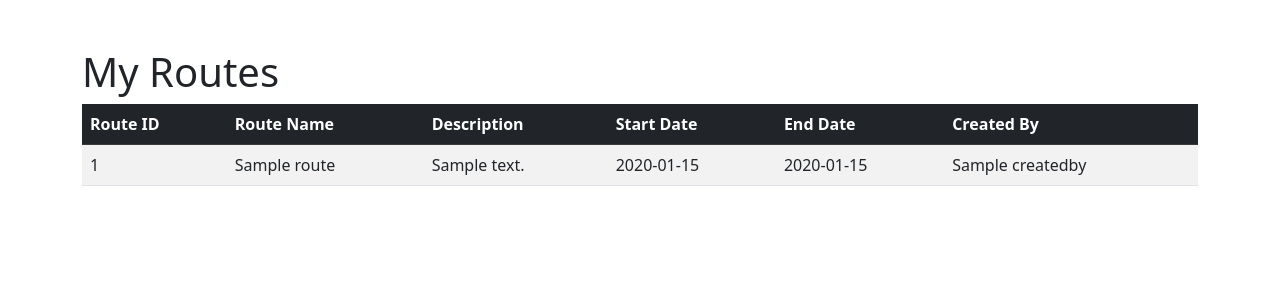
After one commit to bpvyz/TripPy, a Python web app: template Kod/templates/show_my_routes.html in a window 1280 px wide. The commit adds this page. Shown: the top 300 px of the page. Run offline with Jinja, Linux system fonts and the light colour scheme; the template is opened without the code that fills it: most values are stand-ins (such as "Sample title", 1, 10 or a date in 2020).

Commit message:
show my routes

```diff
--- a/Kod/app.py
+++ b/Kod/app.py
@@ -1,5 +1,5 @@
 from init import create_app
-from routes import login, logout, register, verify, putnik_dashboard, vlasnik_dashboard, admin_dashboard, logout, add_route, show_all_routes
+from routes import login, logout, register, verify, putnik_dashboard, vlasnik_dashboard, admin_dashboard, logout, add_route, show_all_routes, show_my_routes
 
 app = create_app()
 
@@ -14,6 +14,8 @@ app.add_url_rule('/vlasnik_dashboard', 'vlasnik_dashboard', vlasnik_dashboard, m
 app.add_url_rule('/admin_dashboard', 'admin_dashboard', admin_dashboard, methods=['GET', 'POST'])
 app.add_url_rule('/add_route', 'add_route', add_route, methods=['GET', 'POST'])
 app.add_url_rule('/show_all_routes', 'show_all_routes', show_all_routes, methods=['GET'])
+app.add_url_rule('/show_my_routes', 'show_my_routes', show_my_routes, methods=['GET'])
+
 
 if __name__ == '__main__':
     app.run(debug=True)
--- a/Kod/templates/putnik.html
+++ b/Kod/templates/putnik.html
@@ -80,7 +80,7 @@
       <div class="route-box">
         <h3>Pregled maršruta</h3>
         <button class="btn btn-primary"onclick="location.href='show_all_routes'">Prikazi sve maršrute </button>
-        <button class="btn btn-primary">Prikazi moje maršrute </button>
+        <button class="btn btn-primary"onclick="location.href='show_my_routes'">Prikazi moje maršrute </button>
       </div>
     </div>
     <div class="col-md-6">
--- /dev/null
+++ b/Kod/templates/show_my_routes.html
@@ -0,0 +1,42 @@
+<!DOCTYPE html>
+<html lang="en">
+<head>
+    <meta charset="UTF-8">
+    <meta name="viewport" content="width=device-width, initial-scale=1.0">
+    <title>My Routes</title>
+    <link href="https://cdn.jsdelivr.net/npm/bootstrap@5.3.0/dist/css/bootstrap.min.css" rel="stylesheet">
+</head>
+<body>
+    <div class="container mt-5">
+        <h1>My Routes</h1>
+        <div class="table-responsive">
+            <table class="table table-striped table-hover">
+                <thead class="table-dark">
+                    <tr>
+                        <th>Route ID</th>
+                        <th>Route Name</th>
+                        <th>Description</th>
+                        <th>Start Date</th>
+                        <th>End Date</th>
+                        <th>Created By</th>
+                    </tr>
+                </thead>
+                <tbody>
+                    {% for route in routes %}
+                    <tr>
+                        <td>{{ route.routeid }}</td>
+                        <td>{{ route.routename }}</td>
+                        <td>{{ route.description }}</td>
+                        <td>{{ route.startdate.strftime('%Y-%m-%d') if route.startdate else 'N/A' }}</td>
+                        <td>{{ route.enddate.strftime('%Y-%m-%d') if route.enddate else 'N/A' }}</td>
+                        <td>{{ route.createdby }}</td>
+                    </tr>
+                    {% endfor %}
+                </tbody>
+            </table>
+        </div>
+    </div>
+    <!-- Bootstrap JS -->
+    <script src="https://cdn.jsdelivr.net/npm/bootstrap@5.3.0/dist/js/bootstrap.bundle.min.js"></script>
+</body>
+</html>
```
Also changed, not shown: Kod/routes.py (+7 -0 lines).
